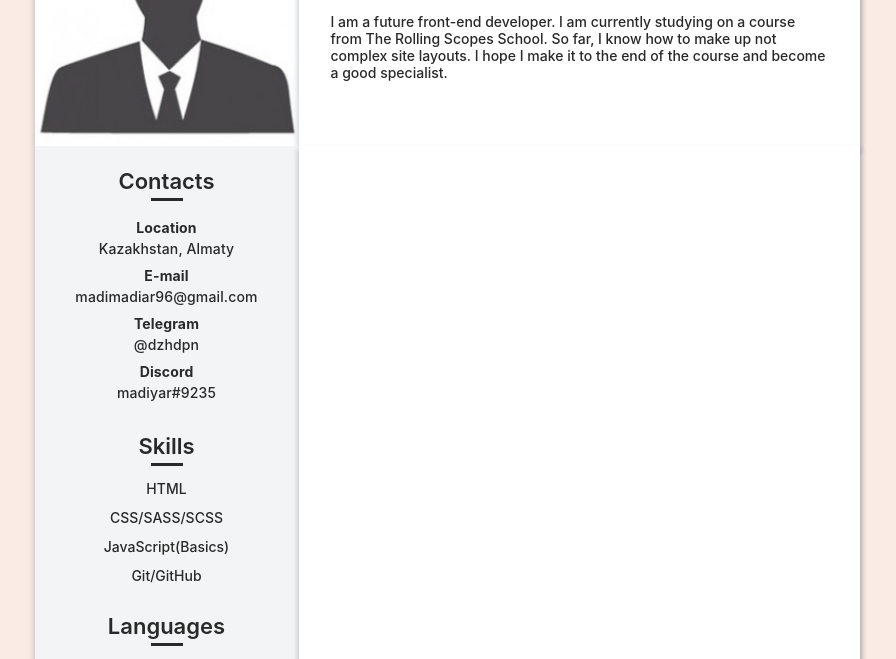
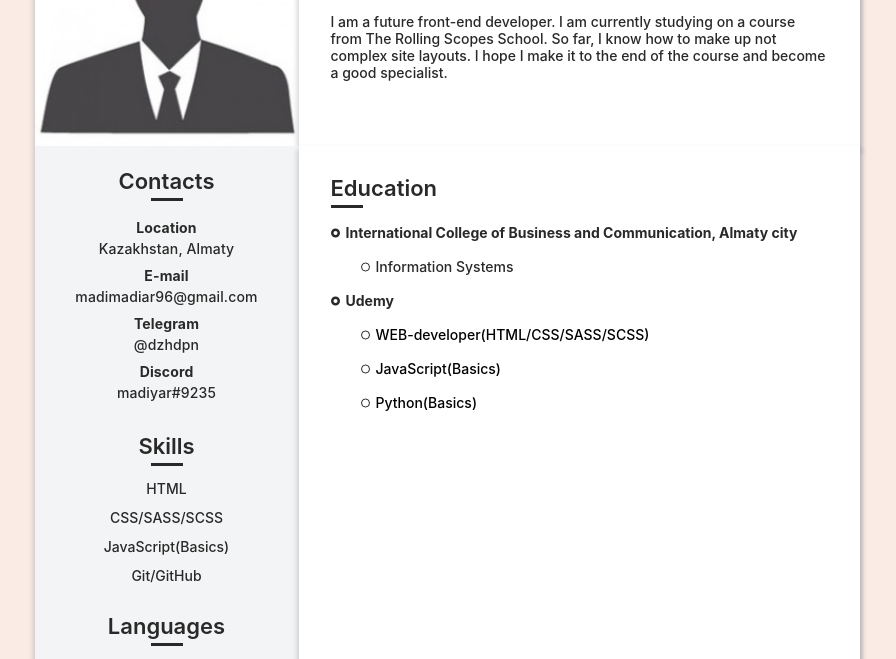
Before and after one commit to madiyar-yp/rsschool-cv, a plain HTML site: page index.html in a window 1280 px wide. Shown: the part 118-777 px from the top of the page, without its empty margins (193-1089 px from the left). Drawn offline with Linux system fonts and the light colour scheme.

Commit message:
feat: add block section-edu and styles

```diff
--- a/index.html
+++ b/index.html
@@ -51,7 +51,23 @@
                 </section>
             </div>
             <div class="column-main">
-
+                <section class="section-edu">
+                    <h2 class="universal-h2">Education</h2>
+                    <ul class="edu-list">
+                        <li>International College of Business and Communication, Almaty city
+                            <ul class="edu-list-child">
+                                <li>Information Systems</li>
+                            </ul>
+                        </li>
+                        <li>Udemy
+                            <ul class="edu-list-child">
+                                <li><a href="https://www.udemy.com/course/webdeveloper/">WEB-developer(HTML/CSS/SASS/SCSS)</a></li>
+                                <li><a href="https://www.udemy.com/course/javascript_full/">JavaScript(Basics)</a></li>
+                                <li><a href="https://www.udemy.com/course/bestpython/">Python(Basics)</a></li>
+                            </ul>
+                        </li>
+                    </ul>
+                </section>
             </div>
         </main>
     </div>
--- a/style.css
+++ b/style.css
@@ -130,3 +130,37 @@ body {
     margin-bottom: 110px;
 }
 /*--------------------*/
+/*Section-edu styles*/
+.section-edu > .universal-h2 {
+    margin-top: 31px;
+    text-align: left;
+}
+.section-edu > .universal-h2:after {
+    margin: 6px 0 0 0;
+}
+.edu-list a:hover {
+    color: #292929;
+    opacity: 0.8;
+}
+.edu-list li{
+    margin: 16px 0;
+    font-weight: 700;
+    line-height: 18px;
+}
+.edu-list li::before {
+    content: '';
+    display: inline-block;
+    width: 10px;
+    height: 10px;
+    background: url('../img/icons/Ellipse.svg') no-repeat;
+    margin-right: 5px;
+}
+.edu-list-child li {
+    padding-left: 30px;
+    font-weight: 500;
+}
+.edu-list-child li::before {
+    content: '';
+    background: url('../img/icons/Ellipse2.svg') no-repeat;
+}
+/*--------------------*/
```
